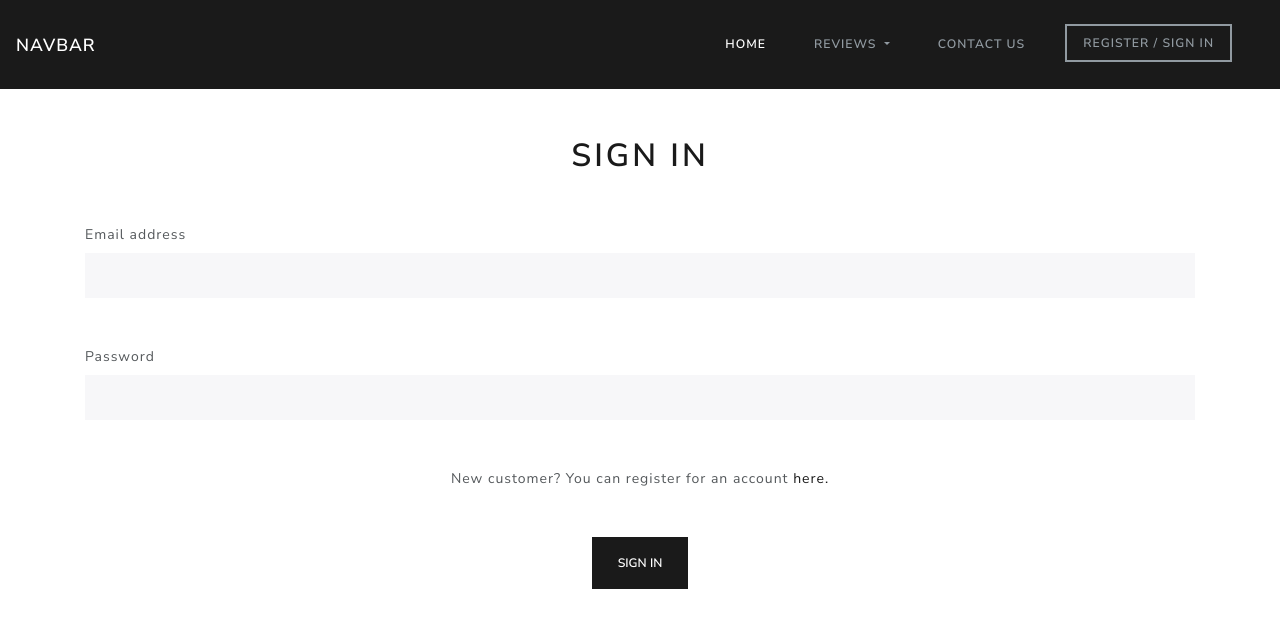
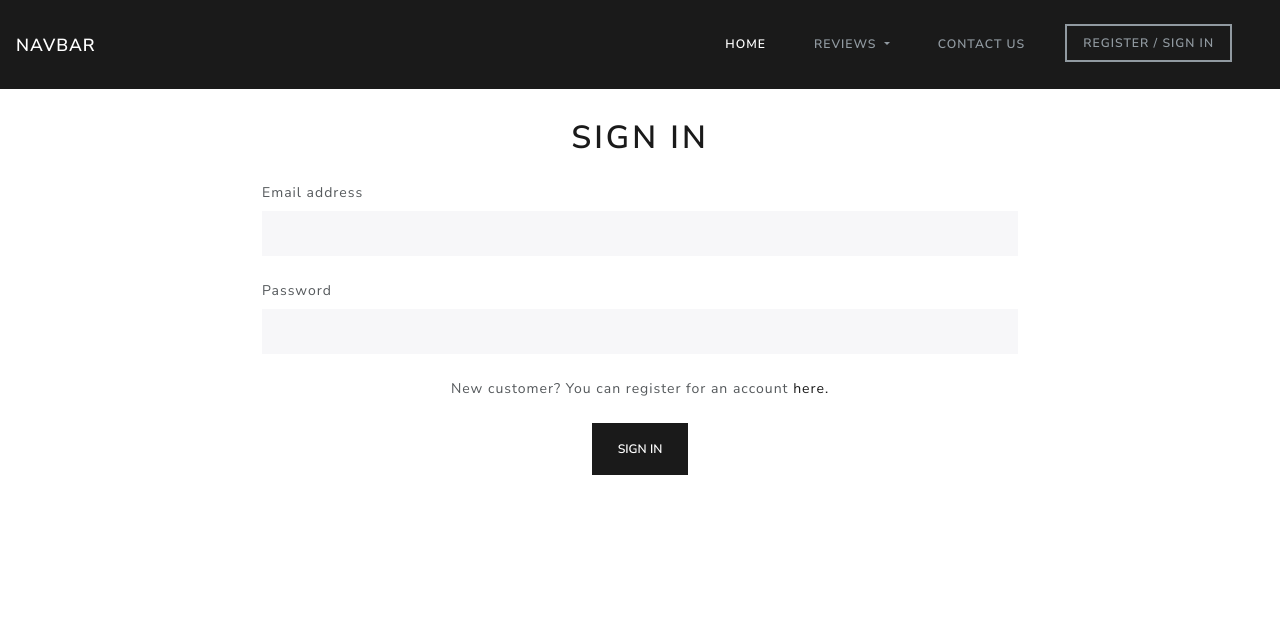
Before and after one commit to jonathan-odonnell/milestone-project-3, a Flask app: page /sign_in in a window 1280 px wide. Shown: the top 628 px of the page. Run offline with Flask 2, Linux system fonts and the light colour scheme; some libraries are stand-ins or nearby versions.

Commit message:
Amended styling on sign in form

```diff
--- a/static/css/style.css
+++ b/static/css/style.css
@@ -1,5 +1,5 @@
 .navbar-dark .navbar-nav .nav-link {
-    color: #919aa1;
+  color: #919aa1;
 }
 
 .nav-item .btn {
@@ -13,10 +13,21 @@
 }
 
 .btn-primary {
-    border:2px solid #1a1a1a;
+  border: 2px solid #1a1a1a;
 }
 
 .btn-primary:hover {
-    color: #1a1a1a;
-    background-color: #fff
+  color: #1a1a1a;
+  background-color: #fff;
 }
+
+.content-container {
+  padding: 30px;
+}
+
+@media (min-width: 768px) {
+  form {
+    margin: auto;
+    max-width: 70%;
+  }
+}
--- a/templates/sign_in.html
+++ b/templates/sign_in.html
@@ -1,10 +1,10 @@
 {% extends "base.html" %} {% block content %}
 <section>
   <!-- Heading start -->
-  <div class="container">
+  <div class="container content-container">
     <div class="row no-gutters">
       <div class="col">
-        <h1 class="text-center mt-5 mb-5">{{ page_title }}</h1>
+        <h1 class="text-center mb-4">{{ page_title }}</h1>
       </div>
     </div>
     <!-- Heading end -->
@@ -22,7 +22,7 @@
               required
             />
           </div>
-          <div class="form-group mt-5">
+          <div class="form-group mt-4">
             <label for="password">Password</label>
             <input
               type="password"
@@ -32,10 +32,10 @@
               required
             />
           </div>
-          <p class="text-center mt-5">
+          <p class="text-center mt-4">
             New customer? You can register for an account <a href="#">here.</a>
           </p>
-          <div class="form-group text-center mt-5">
+          <div class="form-group text-center mt-4">
             <button type="submit" class="btn btn-primary">Sign In</button>
           </div>
         </form>
```
